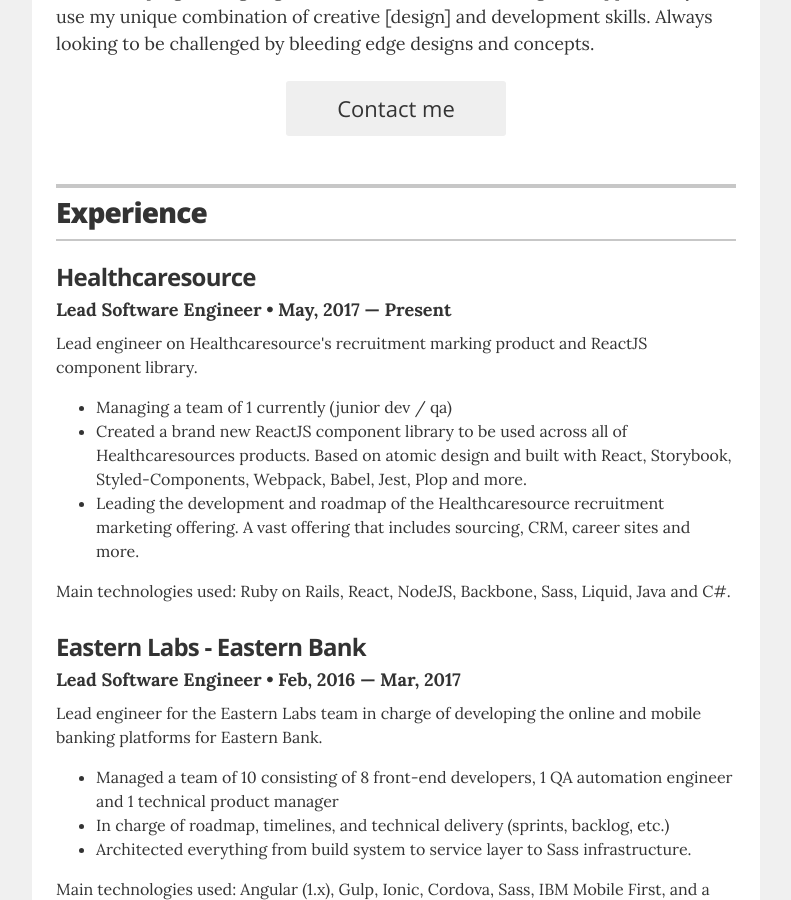
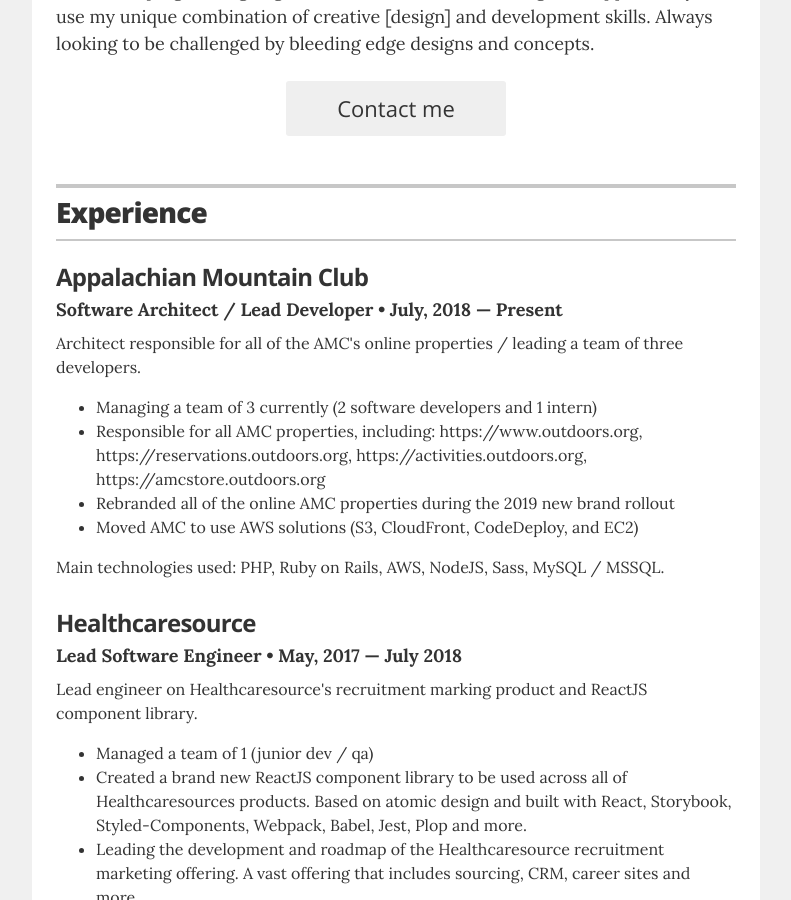
Before and after one commit to jwkellyiii/resume, a Jekyll site: the page built from index.html, in a window 1280 px wide and 900 px high, scrolled down 364 px. Shown: the whole window, without its empty margins (244-1035 px from the left). Built offline with Jekyll 4.4.1, drawn with Linux system fonts in a browser that asks for light colours.

Commit message:
Resume updates

```diff
--- a/_config.yml
+++ b/_config.yml
@@ -1,6 +1,6 @@
 # Site settings
 title: "Resume of John W. Kelly III"
-description: "Software Engineer with over a decade of experience. Looking to combine my passions in technology with my passions in life."
+description: "Software Engineer with over two decades of experience. Looking to combine my passions in technology with my passions in life."
 
 # Build settings
 markdown: kramdown
--- a/_includes/experience.html
+++ b/_includes/experience.html
@@ -6,11 +6,24 @@
 
   <!-- Duplicate these resume-item elements and edit accordingly for each job you want to add here -->
   <div class="resume-item" itemscope itemprop="worksFor" itemtype="http://schema.org/Organization">
+    <h3 class="resume-item-title" itemprop="name">Appalachian Mountain Club</h3>
+    <h4 class="resume-item-details" itemprop="description">Software Architect / Lead Developer &bull; July, 2018 &mdash; Present</h4>
+    <p class="resume-item-copy">Architect responsible for all of the AMC's online properties / leading a team of three developers.</p>
+    <ul class="resume-item-list">
+      <li>Managing a team of 3 currently (2 software developers and 1 intern)</li>
+      <li>Responsible for all AMC properties, including: https://www.outdoors.org, https://reservations.outdoors.org, https://activities.outdoors.org, https://amcstore.outdoors.org</li>
+      <li>Rebranded all of the online AMC properties during the 2019 new brand rollout</li>
+      <li>Moved AMC to use AWS solutions (S3, CloudFront, CodeDeploy, and EC2)</li>
+    </ul>
+    <p class="resume-item-copy">Main technologies used: PHP, Ruby on Rails, AWS, NodeJS, Sass, MySQL / MSSQL.</p>
+  </div><!-- end of resume-item -->
+
+  <div class="resume-item" itemscope itemprop="worksFor" itemtype="http://schema.org/Organization">
     <h3 class="resume-item-title" itemprop="name">Healthcaresource</h3>
-    <h4 class="resume-item-details" itemprop="description">Lead Software Engineer &bull; May, 2017 &mdash; Present</h4>
+    <h4 class="resume-item-details" itemprop="description">Lead Software Engineer &bull; May, 2017 &mdash; July 2018</h4>
     <p class="resume-item-copy">Lead engineer on Healthcaresource's recruitment marking product and ReactJS component library.</p>
     <ul class="resume-item-list">
-      <li>Managing a team of 1 currently (junior dev / qa)</li>
+      <li>Managed a team of 1 (junior dev / qa)</li>
       <li>Created a brand new ReactJS component library to be used across all of Healthcaresources products. Based on atomic design and built with React, Storybook, Styled-Components, Webpack, Babel, Jest, Plop and more.</li>
       <li>Leading the development and roadmap of the Healthcaresource recruitment marketing offering. A vast offering that includes sourcing, CRM, career sites and more.</li>
     </ul>
```
